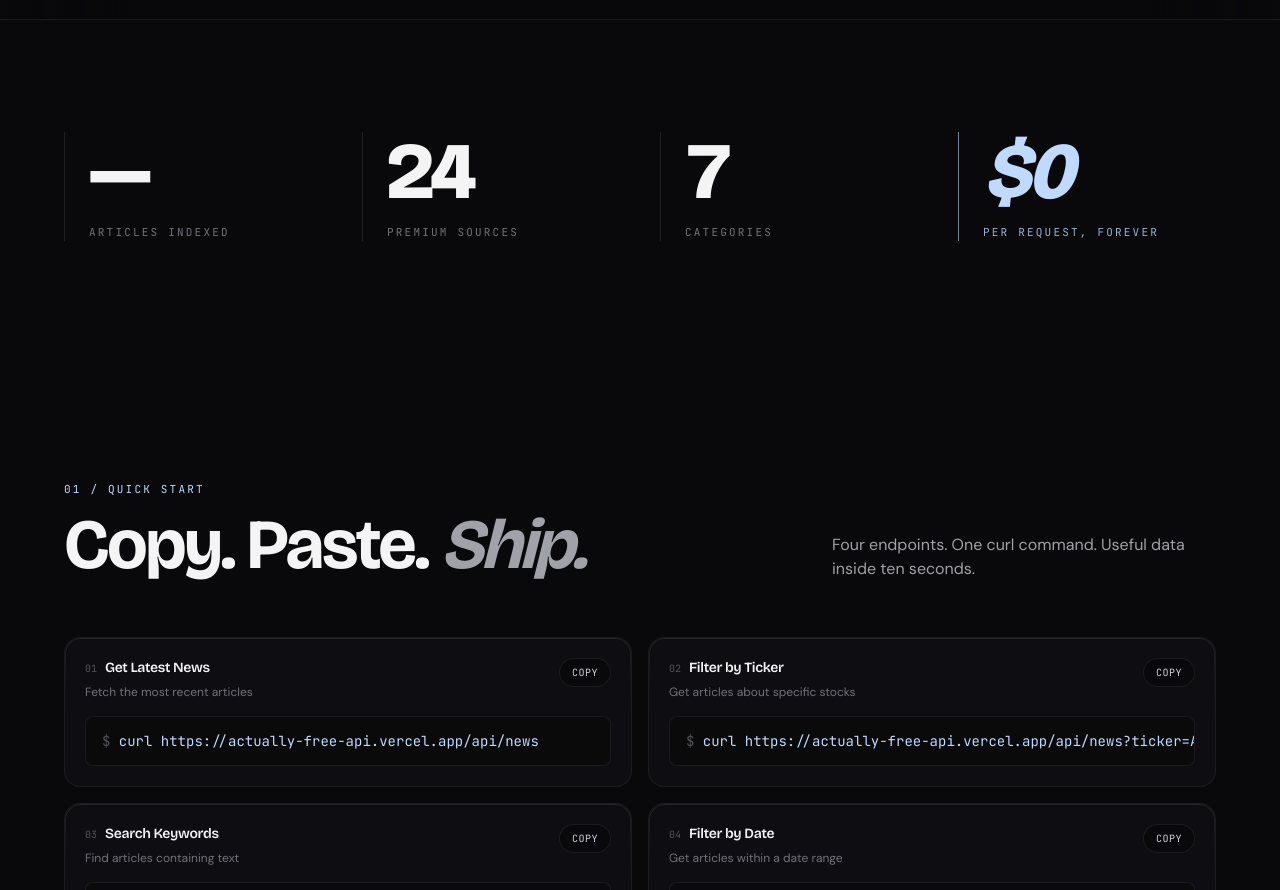
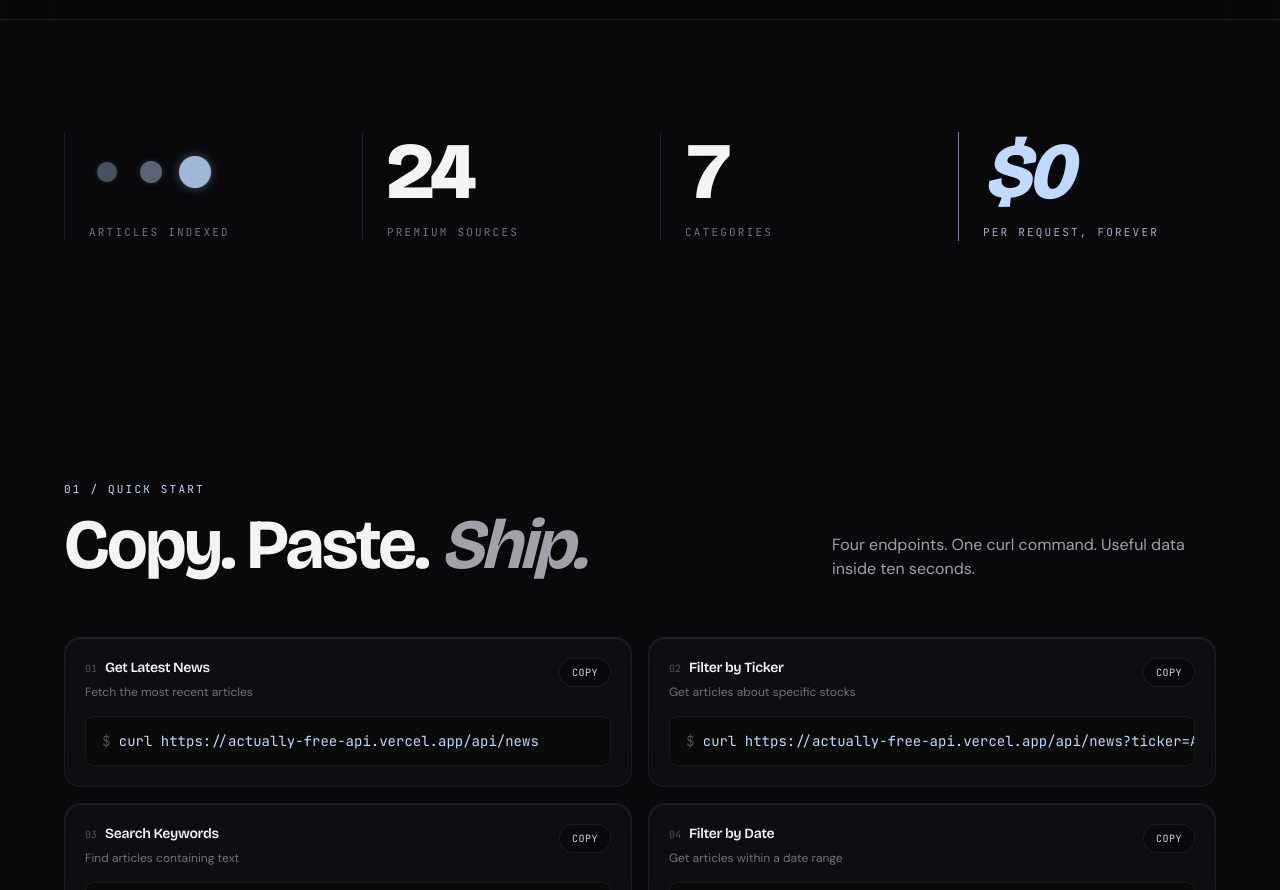
Before and after one commit to mestrovicjozo/ActuallyFreeAPI, a Next.js app: page / in a window 1280 px wide. Shown: the part 920-1810 px from the top of the page. Built offline with nearby package versions, Linux system fonts and the light colour scheme; no server answers.

Commit message:
Minor tweaks

```diff
--- a/app/globals.css
+++ b/app/globals.css
@@ -191,6 +191,21 @@ body > * {
   animation-play-state: paused;
 }
 
+/* Loading dots for stat counter */
+@keyframes count-dot-pulse {
+  0%, 80%, 100% { transform: scale(0.55); opacity: 0.35; }
+  40%           { transform: scale(1);    opacity: 1;    }
+}
+.count-dot {
+  display: inline-block;
+  width: 0.45em;
+  height: 0.45em;
+  border-radius: 9999px;
+  background: var(--brand);
+  box-shadow: 0 0 14px -2px rgba(var(--brand-rgb), 0.55);
+  animation: count-dot-pulse 1.2s var(--ease-premium) infinite;
+}
+
 /* Cursor blink in terminal */
 @keyframes cursor-blink {
   0%, 50% { opacity: 1; }
--- a/app/page.tsx
+++ b/app/page.tsx
@@ -325,8 +325,16 @@ export default function Home() {
         <div className="max-w-6xl mx-auto">
           <Stagger className="grid grid-cols-2 md:grid-cols-4 gap-6 md:gap-10">
             <StaggerItem className="relative pl-6 border-l border-zinc-800/80">
-              <p className="text-stat-xl text-zinc-100">
-                <CountUp value={articleCount} />
+              <p className="text-stat-xl text-zinc-100 min-h-[1em] flex items-center">
+                {loading || articleCount == null ? (
+                  <span className="inline-flex items-center gap-2" aria-label="Loading article count" role="status">
+                    <span className="count-dot" />
+                    <span className="count-dot" style={{ animationDelay: '160ms' }} />
+                    <span className="count-dot" style={{ animationDelay: '320ms' }} />
+                  </span>
+                ) : (
+                  <CountUp value={articleCount} />
+                )}
               </p>
               <p className="mt-3 text-[11px] uppercase tracking-[0.2em] text-zinc-500 font-mono">
                 Articles indexed
```
